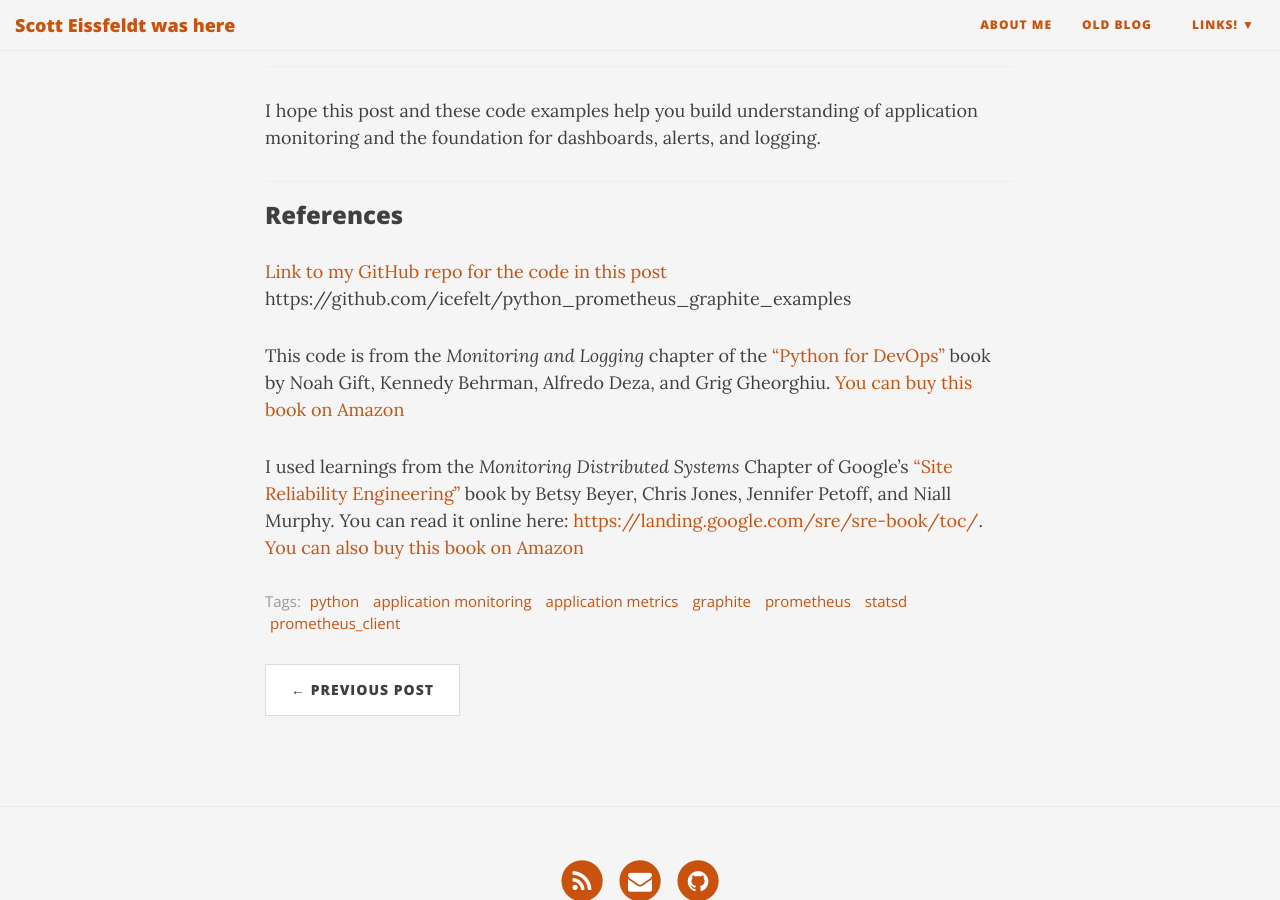
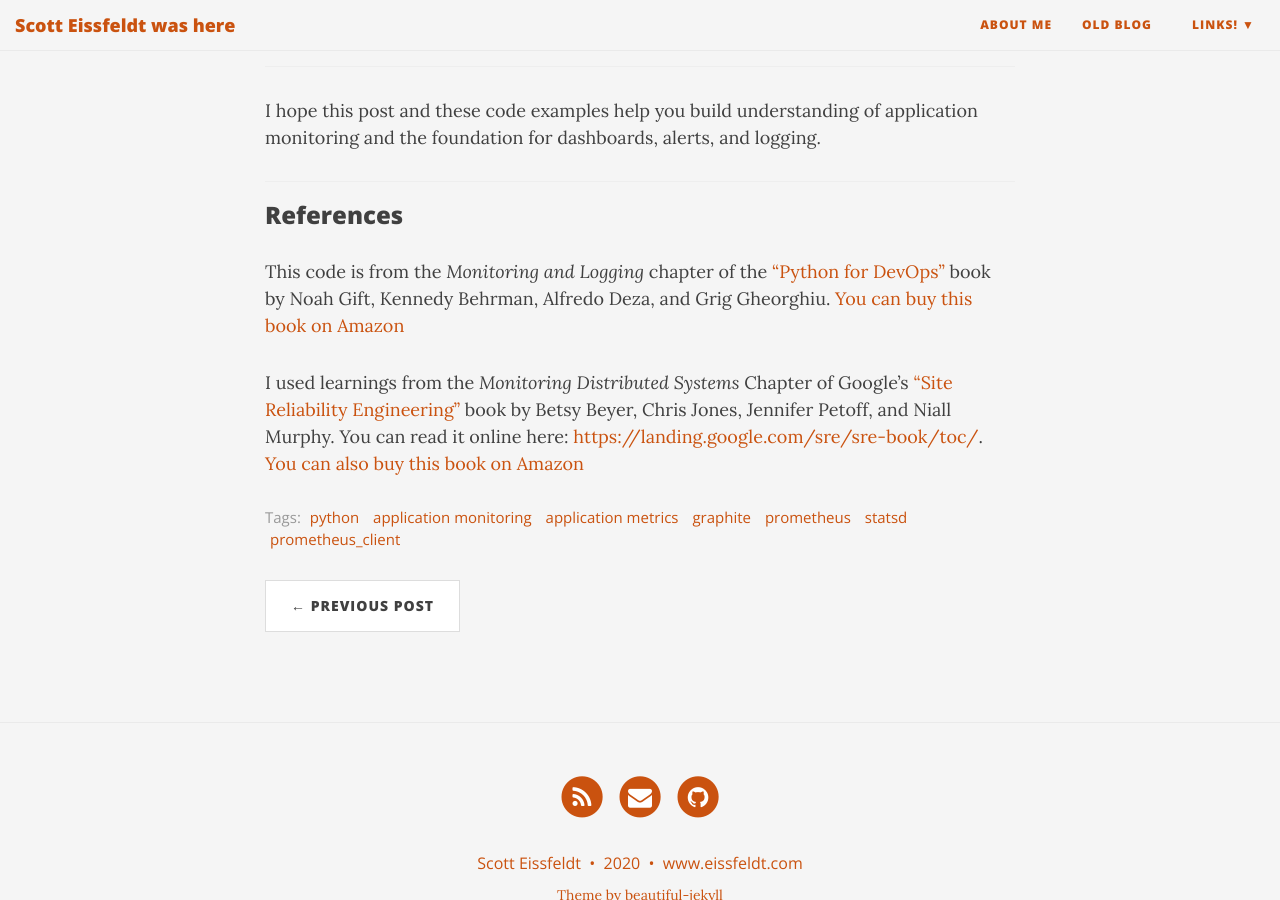
Before and after one commit to icefelt/eissfeldt_site, a Jekyll site: the page built from _posts/2020-06-09-Python-Application-Monitoring-examples-Graphite-Prometheus.md, in a window 1280 px wide and 900 px high, scrolled down 6610 px. Built offline with Jekyll 4.4.1, drawn with Linux system fonts in a browser that asks for light colours; nearby versions of some CDN libraries.

Commit message:
update post syntax

```diff
--- a/_posts/2020-06-09-Python-Application-Monitoring-examples-Graphite-Prometheus.md
+++ b/_posts/2020-06-09-Python-Application-Monitoring-examples-Graphite-Prometheus.md
@@ -187,8 +187,6 @@ I hope this post and these code examples help you build understanding of applica
 
 ### References
 
-[Link to my GitHub repo for the code in this post](https://github.com/icefelt/python_prometheus_graphite_examples) https://github.com/icefelt/python_prometheus_graphite_examples
-
 This code is from the _Monitoring and Logging_ chapter of the ["Python for DevOps"](https://www.amazon.com/Python-DevOps-Ruthlessly-Effective-Automation/dp/149205769X) book by Noah Gift, Kennedy Behrman, Alfredo Deza, and Grig Gheorghiu. [You can buy this book on Amazon](https://www.amazon.com/Python-DevOps-Ruthlessly-Effective-Automation/dp/149205769X)
 
 I used learnings from the _Monitoring Distributed Systems_ Chapter of Google's ["Site Reliability Engineering"](https://landing.google.com/sre/sre-book/chapters/monitoring-distributed-systems/) book by Betsy Beyer, Chris Jones, Jennifer Petoff, and Niall Murphy. You can read it online here: [https://landing.google.com/sre/sre-book/toc/](https://landing.google.com/sre/sre-book/toc/). [You can also buy this book on Amazon](https://www.amazon.com/Site-Reliability-Engineering-Production-Systems/dp/149192912X/)
```
